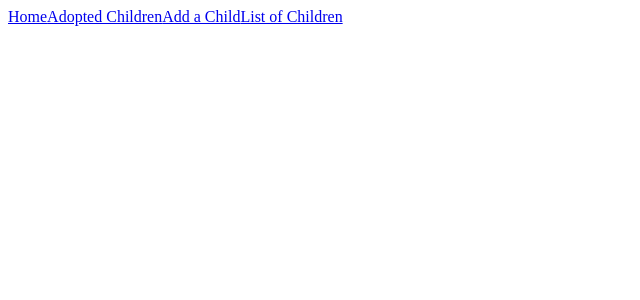
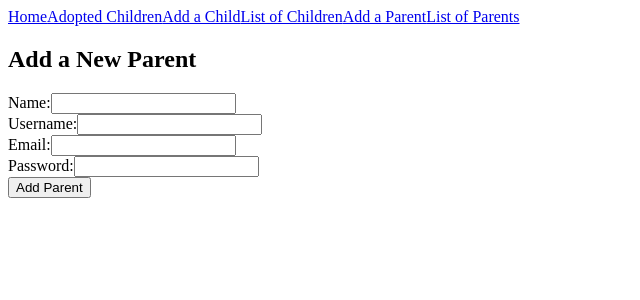
Before and after one commit to NursamedinD/phase-4-project-adoption-app, a React (Vite) app in the folder my-app/: page /add-parent in a window 1280 px wide. Shown: the top 300 px of the page, without its empty margins (0-640 px from the left). Built offline with nearby package versions, Linux system fonts and the light colour scheme.

Commit message:
added AddParent and ParentList to Navbar, added AdoptChild component

```diff
--- a/my-app/components/AddParent.jsx
+++ b/my-app/components/AddParent.jsx
@@ -0,0 +1,89 @@
+import { useState } from "react";
+import { useNavigate } from "react-router-dom";
+import { addParent } from "./api";
+import React from "react";
+
+function AddParent() {
+  const [name, setName] = useState("");
+  const [username, setUsername] = useState("");
+  const [email, setEmail] = useState("");
+  const [password, setPassword] = useState("");
+  const [error, setError] = useState("");
+  const navigate = useNavigate();
+
+  const handleSubmit = async (e) => {
+    e.preventDefault();
+
+    if (!name || !username || !email || !password) {
+      setError("All fields are required.");
+      return;
+    }
+
+    const newParent = {
+      name,
+      username,
+      email,
+      password,
+    };
+
+    try {
+      const response = await addParent(newParent);
+      if (response.ok) {
+        navigate("/parents");
+      } else {
+        setError("Failed to add parent.");
+      }
+    } catch (err) {
+      console.error(err);
+      setError("An error occurred.");
+    }
+  };
+
+  return (
+    <div>
+      <h2>Add a New Parent</h2>
+      <form onSubmit={handleSubmit}>
+        <div>
+          <label htmlFor="name">Name:</label>
+          <input
+            type="text"
+            id="name"
+            value={name}
+            onChange={(e) => setName(e.target.value)}
+          />
+        </div>
+        <div>
+          <label htmlFor="username">Username:</label>
+          <input
+            type="text"
+            id="username"
+            value={username}
+            onChange={(e) => setUsername(e.target.value)}
+          />
+        </div>
+        <div>
+          <label htmlFor="email">Email:</label>
+          <input
+            type="email"
+            id="email"
+            value={email}
+            onChange={(e) => setEmail(e.target.value)}
+          />
+        </div>
+        <div>
+          <label htmlFor="password">Password:</label>
+          <input
+            type="password"
+            id="password"
+            value={password}
+            onChange={(e) => setPassword(e.target.value)}
+          />
+        </div>
+        {error && <p className="error">{error}</p>}
+        <button type="submit">Add Parent</button>
+      </form>
+    </div>
+  );
+}
+
+export default AddParent;
--- a/my-app/components/Navbar.jsx
+++ b/my-app/components/Navbar.jsx
@@ -8,6 +8,8 @@ function Navbar() {
             <Link to="/adopted-children">Adopted Children</Link>
             <Link to="/add-child">Add a Child</Link>
             <Link to="/children">List of Children</Link>
+            <Link to="add-parent">Add a Parent</Link>
+            <Link to="/parents">List of Parents</Link>
         </nav>
     );
 }
--- a/my-app/components/ParentList.jsx
+++ b/my-app/components/ParentList.jsx
@@ -0,0 +1,39 @@
+import { useState, useEffect } from "react";
+import { fetchParents } from "./api";
+import React from "react";
+
+function ParentList() {
+  const [parents, setParents] = useState([]);
+
+  useEffect(() => {
+    const getParents = async () => {
+      try {
+        const data = await fetchParents();
+        setParents(data);
+      } catch (error) {
+        console.error("Error fetching parents:", error);
+      }
+    };
+
+    getParents();
+  }, []);
+
+  return (
+    <div>
+      <h2>List of Parents</h2>
+      {parents.length === 0 ? (
+        <p>No parents added yet.</p>
+      ) : (
+        <ul>
+          {parents.map((parent) => (
+            <li key={parent.id}>
+              {parent.name} - {parent.username} - {parent.email}
+            </li>
+          ))}
+        </ul>
+      )}
+    </div>
+  );
+}
+
+export default ParentList;
--- a/my-app/components/api.jsx
+++ b/my-app/components/api.jsx
@@ -77,3 +77,29 @@ export const fetchAdoptedChildren = async () => {
     return [];
   }
 };
+
+export const addParent = async (parentData) => {
+  try {
+    const response = await fetch(`${API_URL}/parents`, {
+      method: "POST",
+      headers: {
+        "Content-Type": "application/json",
+      },
+      body: JSON.stringify(parentData),
+    });
+    return response;
+  } catch (error) {
+    console.error("Error adding parent:", error);
+    throw error;
+  }
+};
+
+export const fetchParents = async () => {
+  try {
+    const response = await fetch(`${API_URL}/parents`);
+    return await response.json();
+  } catch (error) {
+    console.error("Error fetching parents:", error);
+    return [];
+  }
+};
--- a/my-app/src/App.jsx
+++ b/my-app/src/App.jsx
@@ -9,6 +9,8 @@ import AdoptionForm from "../components/AdoptionForm";
 import AdoptedChildren from "../components/AdoptedChildren";
 import AddChild from "../components/AddChild";
 import ChildList from "../components/ChildList";
+import AddParent from "../components/AddParent";
+import ParentList from "../components/ParentList";
 
 
 function App() {
@@ -25,6 +27,8 @@ function App() {
                 <Route path="/adopt" element={<AdoptionForm />} />
                 <Route path="/add-child" element={<AddChild />} />
                 <Route path="/children" element={<ChildList />} />
+                <Route path="/add-parent" element={<AddParent />} />
+                <Route path="/parents" element={<ParentList />} />
             </Routes>
         </Router>
         </div>
```
Also changed, not shown: my-app/components/AdoptChild.jsx (added, +91 -0 lines), 1 other file (tests, documents, lock files or other folders).
